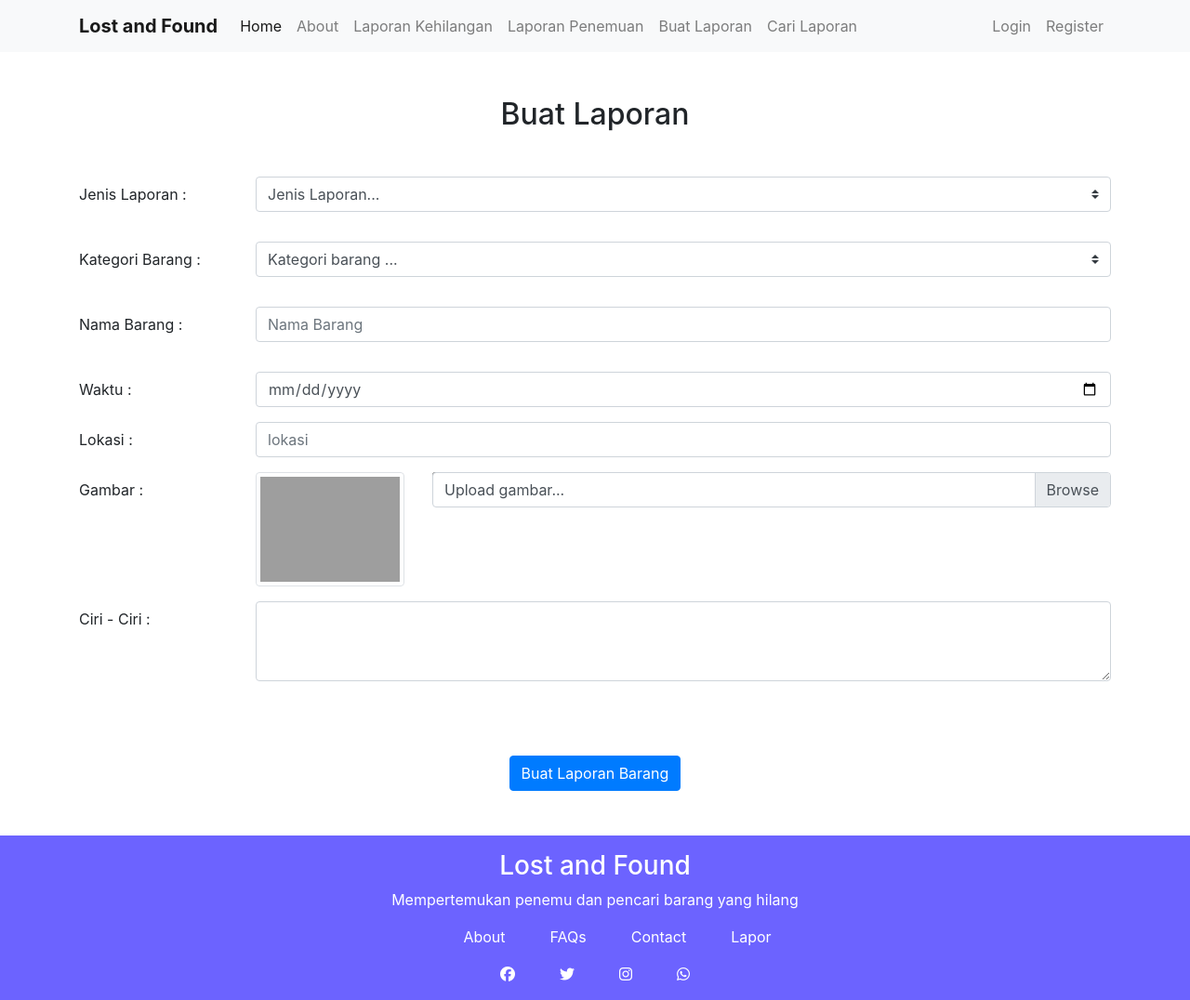
After one commit to Fadil3/lost-and-found, a CodeIgniter 4 app: template app/Views/Pages/buat_laporan.php in a window 1280 px wide. The commit adds this page. Shown: the whole page at 93% size. Run offline with PHP 8.4 and a stand-in for CodeIgniter, Linux system fonts and the light colour scheme; the template is opened without the code that fills it, so the values that code supplies are empty; some libraries are stand-ins or nearby versions; grey boxes are pictures that could not be loaded.

Commit message:
add form buat laporan

```diff
--- a/app/Config/Routes.php
+++ b/app/Config/Routes.php
@@ -36,6 +36,7 @@ $routes->get('/', 'Pages::index');
 $routes->get('/login', 'Pages::login');
 $routes->get('/register', 'Pages::register');
 $routes->get('/cari_laporan', 'Pages::cari_laporan');
+$routes->get('/buat_laporan', 'Pages::buat_laporan');
 
 /*
  * --------------------------------------------------------------------
--- /dev/null
+++ b/app/Views/Pages/buat_laporan.php
@@ -0,0 +1,83 @@
+<?= $this->extend('layout/template'); ?>
+
+<?= $this->section('content'); ?>
+
+<div class="container mt-5">
+    <h2 class="text-center mb-5">Buat Laporan</h2>
+    <form action="#" method="POST" enctype="multipart/form-data">
+        <div class="form-group row">
+            <label for="inputJenis" class="col-sm-2 col-form-label">Jenis Laporan :</label>
+            <div class="col-sm-10">
+                <div class="input-group mb-3">
+                    <select class="custom-select" id="inputGroupSelect01">
+                        <option selected>Jenis Laporan...</option>
+                        <option value="1">Laporan Penemuan</option>
+                        <option value="2">Laporan Pencarian</option>
+                    </select>
+                </div>
+            </div>
+        </div>
+        <div class="form-group row">
+            <label for="inputKategori" class="col-sm-2 col-form-label">Kategori Barang :</label>
+            <div class="col-sm-10">
+                <div class="input-group mb-3">
+                    <select class="custom-select" id="inputGroupSelect01">
+                        <option selected>Kategori barang ...</option>
+                        <option value="1">Elektronik</option>
+                        <option value="2">Dokumen</option>
+                    </select>
+                </div>
+            </div>
+        </div>
+        <div class="form-group row">
+            <label for="inputKategori" class="col-sm-2 col-form-label">Nama Barang :</label>
+            <div class="col-sm-10">
+                <div class="input-group mb-3">
+                    <input type="text" class="form-control" id="inputLokasi" placeholder="Nama Barang" required>
+                </div>
+            </div>
+        </div>
+        <div class="form-group row">
+            <label for="inputWaktu" class="col-sm-2 col-form-label">Waktu :</label>
+            <div class="col-sm-10">
+                <input type="date" class="form-control" id="inputWaktu" placeholder="Waktu Hilang" required>
+            </div>
+        </div>
+        <div class="form-group row">
+            <label for="inputLokasi" class="col-sm-2 col-form-label">Lokasi :</label>
+            <div class="col-sm-10">
+                <input type="text" class="form-control" id="inputLokasi" placeholder="lokasi" required>
+            </div>
+        </div>
+        <!--  -->
+        <div class="form-group row">
+            <label for="sampul" class="col-sm-2 col-form-label">Gambar :</label>
+            <div class="col-sm-2">
+                <img src="/img/default.png" class="img-thumbnail img-preview">
+            </div>
+            <div class="col-sm-8">
+                <div class="custom-file">
+                    <input type="file" id="sampul" name="sampul" onchange="previewImg()">
+                    <label class="custom-file-label " for="sampul">Upload gambar...</label>
+                </div>
+            </div>
+        </div>
+
+        <!--  -->
+        <div class="form-group row">
+            <label for="inputCiri" class="col-sm-2 col-form-label">Ciri - Ciri :</label>
+            <div class="col-sm-10">
+                <div class="form-group">
+                    <textarea class="form-control" id="exampleFormControlTextarea1" rows="3"></textarea>
+                </div>
+            </div>
+        </div>
+        <div class="form-group row text-center">
+            <div class="col-sm-12 mt-5">
+                <button type="submit" class="btn btn-primary">Buat Laporan Barang</button>
+            </div>
+        </div>
+    </form>
+</div>
+
+<?= $this->endSection(); ?>
--- a/app/Views/layout/navbar.php
+++ b/app/Views/layout/navbar.php
@@ -21,7 +21,7 @@
                     <a class="nav-link" href="#">Laporan Penemuan</a>
                 </li>
                 <li class="nav-item">
-                    <a class="nav-link" href="#">Buat Laporan</a>
+                    <a class="nav-link" href="/buat_laporan">Buat Laporan</a>
                 </li>
                 <li class="nav-item">
                     <a class="nav-link" href="/cari_laporan">Cari Laporan</a>
```
Also changed, not shown: app/Controllers/Pages.php (+13 -4 lines), public/images/default.png (added), 1 other file.
